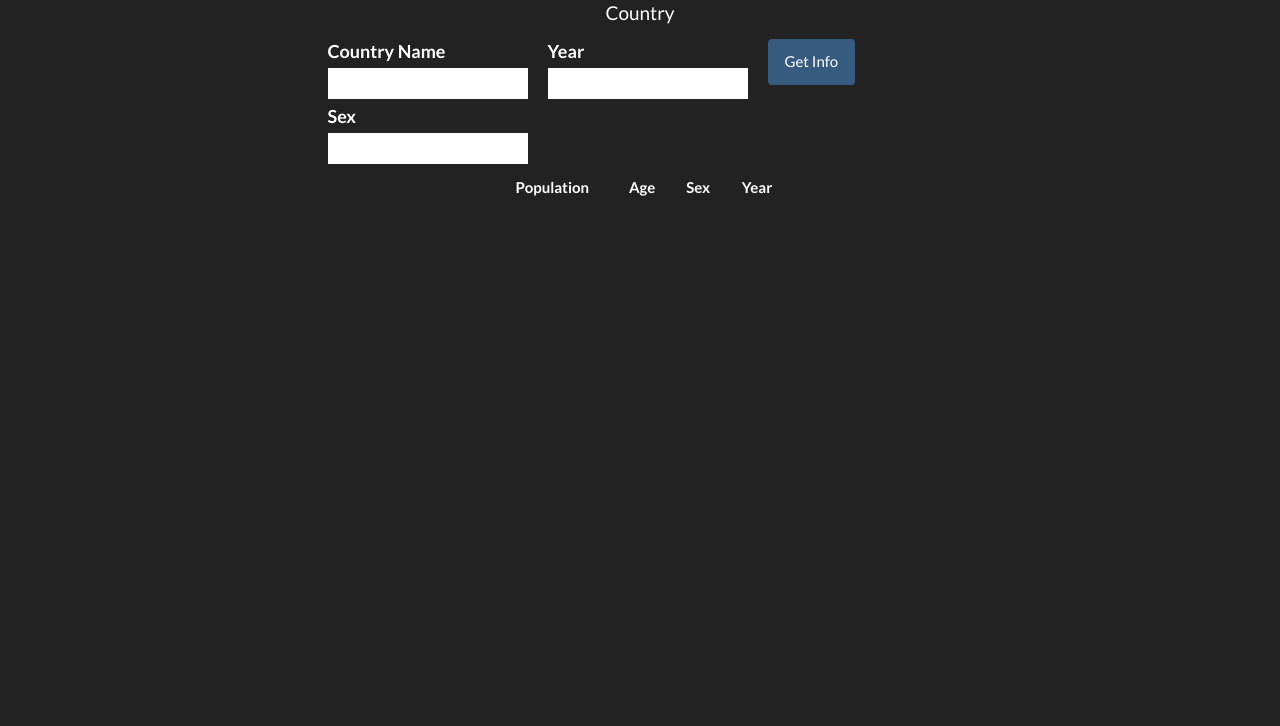
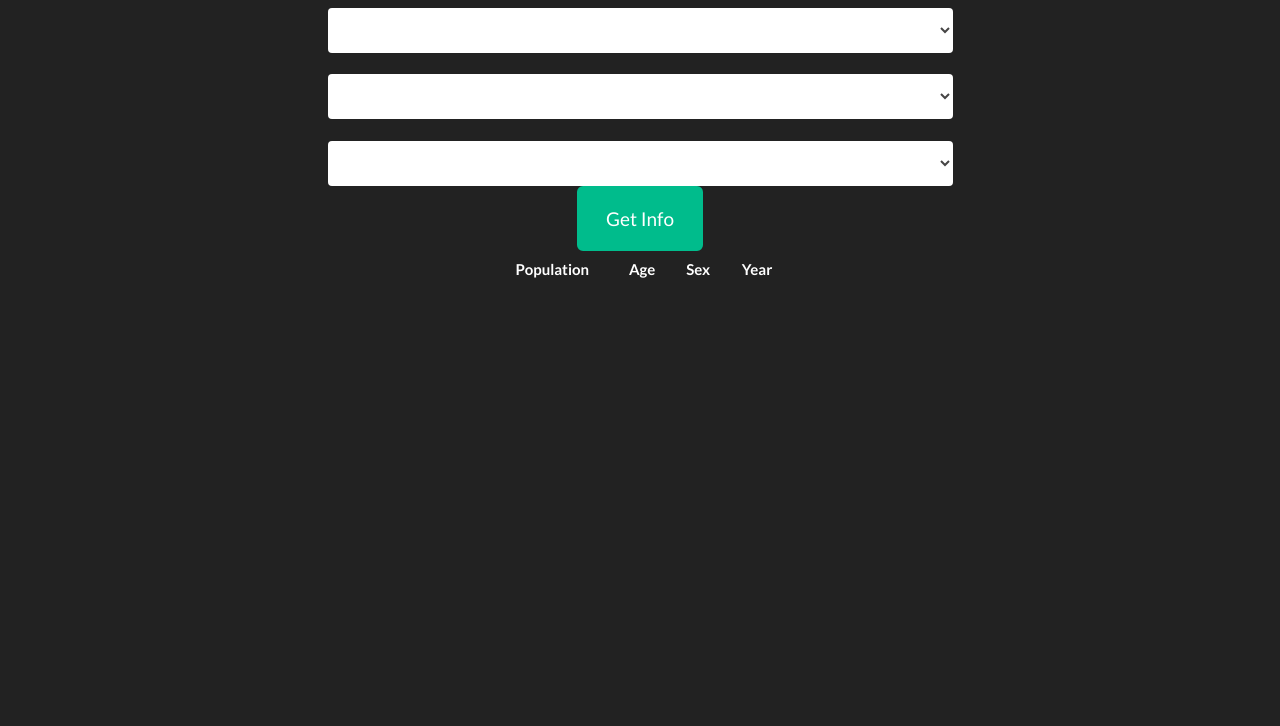
Before and after one commit to nishantmadu/govapi, a plain HTML site: page index.html in a window 1280 px wide. Shown: the part 74-800 px from the top of the page. Drawn offline with nearby package versions, Linux system fonts and the light colour scheme; some packages are replaced by stand-ins of ours.

Commit message:
Few Cosmetic changes to the landing page and Added Sex to the View

```diff
--- a/css/main.css
+++ b/css/main.css
@@ -1,3 +1,3 @@
-label { width: 200px; float: left; margin: 0 20px 0 0; }
+/*label { width: 200px; float: left; margin: 0 20px 0 0; }
 span { display: block; margin: 0 0 3px; font-size: 1.2em; font-weight: bold; }
-input { width: 200px; border: 1px solid #000; padding: 5px; }
+input { width: 200px; border: 1px solid #000; padding: 5px; }*/
--- a/pages/landing.html
+++ b/pages/landing.html
@@ -1,22 +1,45 @@
 <nav class="nav navbar-inverse">
  <div class="container">
-   <center><h2>Government App</h2> <center>
+   <center><h2>Census App</h2> <center>
  </div>
 </nav>
 
 
 <div class="row" ng-controller="HomeController as hm">
   <div class="col-md-6 col-md-offset-3">
-    <h4><center>Country</center></h4>
     <div class="form-group">
-      <!-- <input type="text" class="form-control" ng-model=""/> -->
   </div>
 
-  <form>
+  <form name="myForm" id="result">
+   <select class="form-control form-control-lg" name="singleSelect" ng-model="vh.country">
+     <option value="IN">India</option>
+     <option value="US">United States</option>
+     <option value="UK">United Kingdom</option>
+     <option value="CA">Canada</option>
+   </select></br>
+
+   <select class="form-control form-control-lg" name="singleSelect" ng-model="vh.year">
+     <option value="2010">2010</option>
+     <option value="2011">2011</option>
+     <option value="2012">2012</option>
+     <option value="2013">2013</option>
+     <option value="2014">2014</option>
+   </select></br>
+
+   <select class="form-control form-control-lg" name="singleSelect" ng-model="vh.sex">
+     <option value="0">All</option>
+     <option value="1">Male</option>
+     <option value="2">Female</option>
+   </select>
+   <center><button class="btn btn-lg btn-success"ng-click="vh.getdetails()">Get Info</button></center>
+</form>
+
+  <!-- <form>
   <label for="company">
     <span>Country Name</span>
     <input type="text" id="Country" ng-model="vh.country"/>
   </label>
+
   <label for="contact">
     <span>Year</span>
     <input type="text" id="Year" ng-model="vh.year"/>
@@ -26,7 +49,7 @@
     <input type="text" id="Sex" ng-model="vh.sex"/>
   </label>
   <span><a class="btn btn-primary" ng-click="vh.getdetails()">Get Info</a></span>
-</form>
+</form> -->
 
   <div class="container-fluid header text-center">
     <!-- <h3>Population Data</h3> -->
@@ -49,7 +72,7 @@
                   <td><center><a href="#" >{{n[3]}}</a></center></td>
                   <td><center><a href="#" >{{n[2]}}</a></center></td>
                   <td><center><a href="#" >{{n[4]}}</a></center></td>
-                  <td><center><a href="#" >{{n[5]}}</a></center></td>
+                  <td><center><a href="#" >{{n[7]}}</a></center></td>
                 </tr>
               </tbody>
             </table>
```
Also changed, not shown: pages/percent.html (added).
